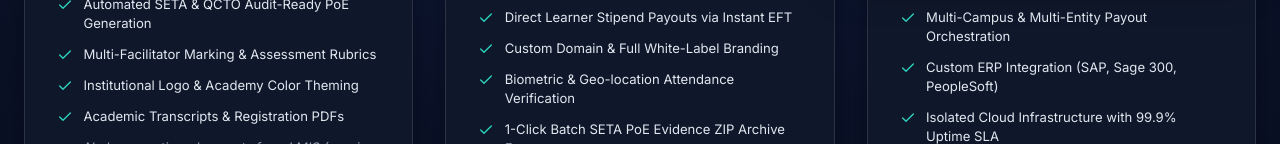
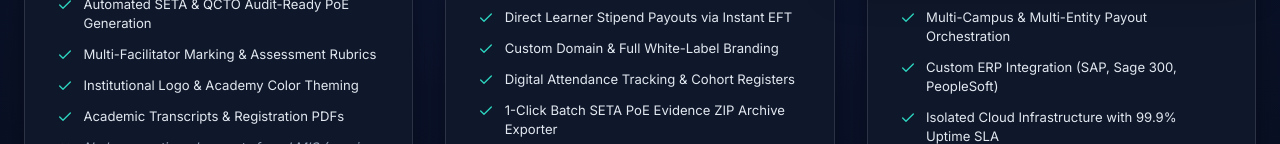
Before and after one commit to Lefika13/Nexa-Transform, a React (Vite) app: page /pricing in a window 1280 px wide. Shown: the part 808-952 px from the top of the page. Built offline with nearby package versions, Linux system fonts and the light colour scheme; no server answers; the database is empty.

Commit message:
fix(pricing): remove misleading biometric and geolocation attendance wording

```diff
--- a/scripts/verify_live.cjs
+++ b/scripts/verify_live.cjs
@@ -27,8 +27,8 @@ async function test() {
     console.log('Bundle has "What you can do directly from the LMIS":', jsRes.data.includes('What you can do directly from the LMIS:'));
     console.log('Bundle has new RCA article slug:', jsRes.data.includes('root-cause-analysis-consulting-for-organizational-leaders'));
     console.log('Bundle has RCA article title:', jsRes.data.includes('Root Cause Analysis Consulting for Organizational Leaders'));
-    console.log('Bundle has Ozow EFT payout:', jsRes.data.includes('Ozow Instant EFT rails'));
-    console.log('Bundle has Biometric check-ins:', jsRes.data.includes('biometric check-ins and geo-location before releasing stipends'));
+    console.log('Bundle has Ozow EFT payout:', jsRes.data.includes('Direct Learner Stipend Payouts via Instant EFT'));
+    console.log('Bundle has Digital Attendance:', jsRes.data.includes('Digital Attendance Tracking & Cohort Registers'));
   }
 
   // Also check custom domain cache status
--- a/src/pages/Pricing.jsx
+++ b/src/pages/Pricing.jsx
@@ -29,7 +29,7 @@ const PLANS = [
       { text: 'Includes all benefits of Starter, plus:', isIncludedHeader: true },
       { text: 'Direct Learner Stipend Payouts via Instant EFT' },
       { text: 'Custom Domain & Full White-Label Branding' },
-      { text: 'Biometric & Geo-location Attendance Verification' },
+      { text: 'Digital Attendance Tracking & Cohort Registers' },
       { text: '1-Click Batch SETA PoE Evidence ZIP Archive Exporter' },
       { text: 'Unlimited Facilitators, Assessors & Moderators' },
       { text: 'Priority 1-Hour SLA & Dedicated Account Manager' }
```
Also changed, not shown: 1 other file (tests, documents, lock files or other folders).
